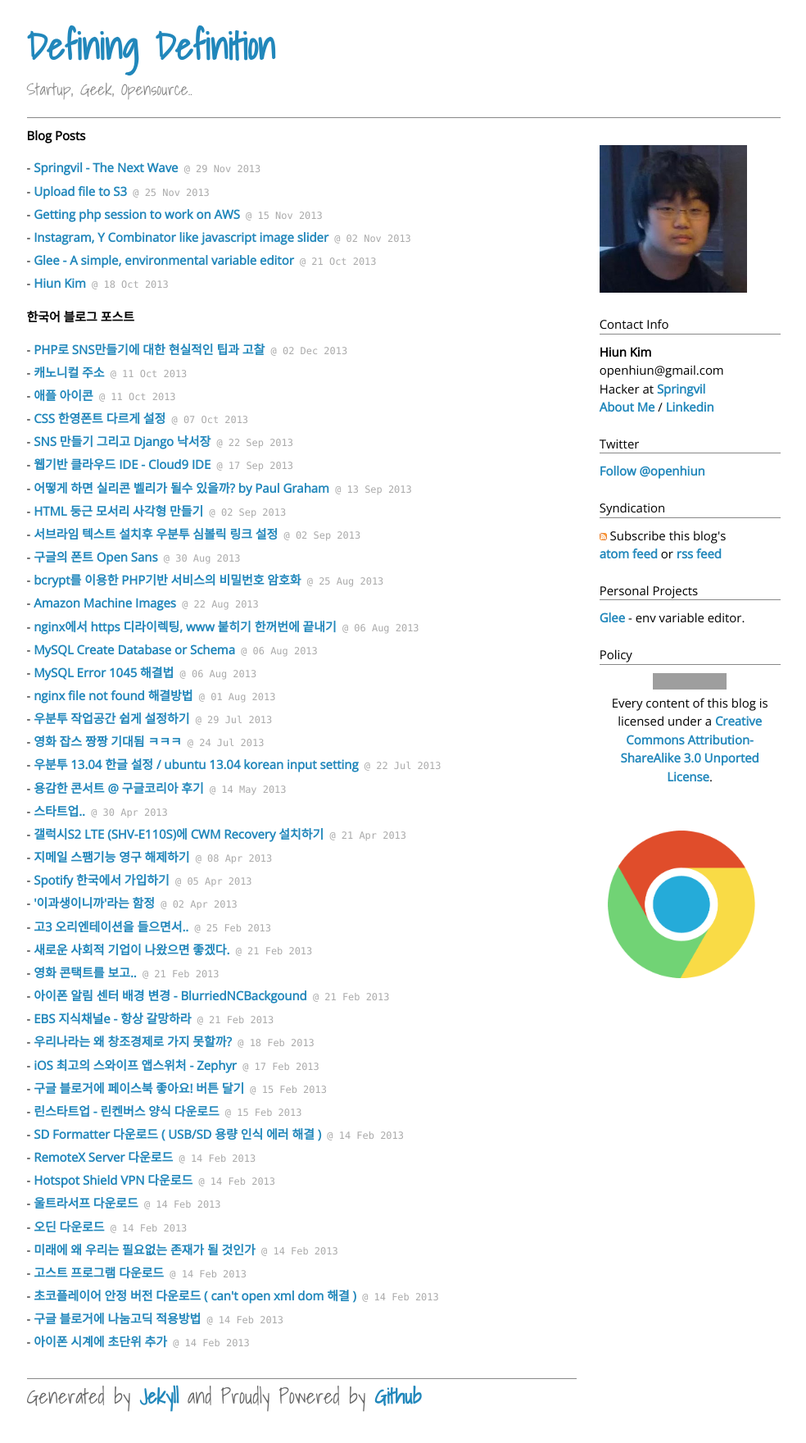
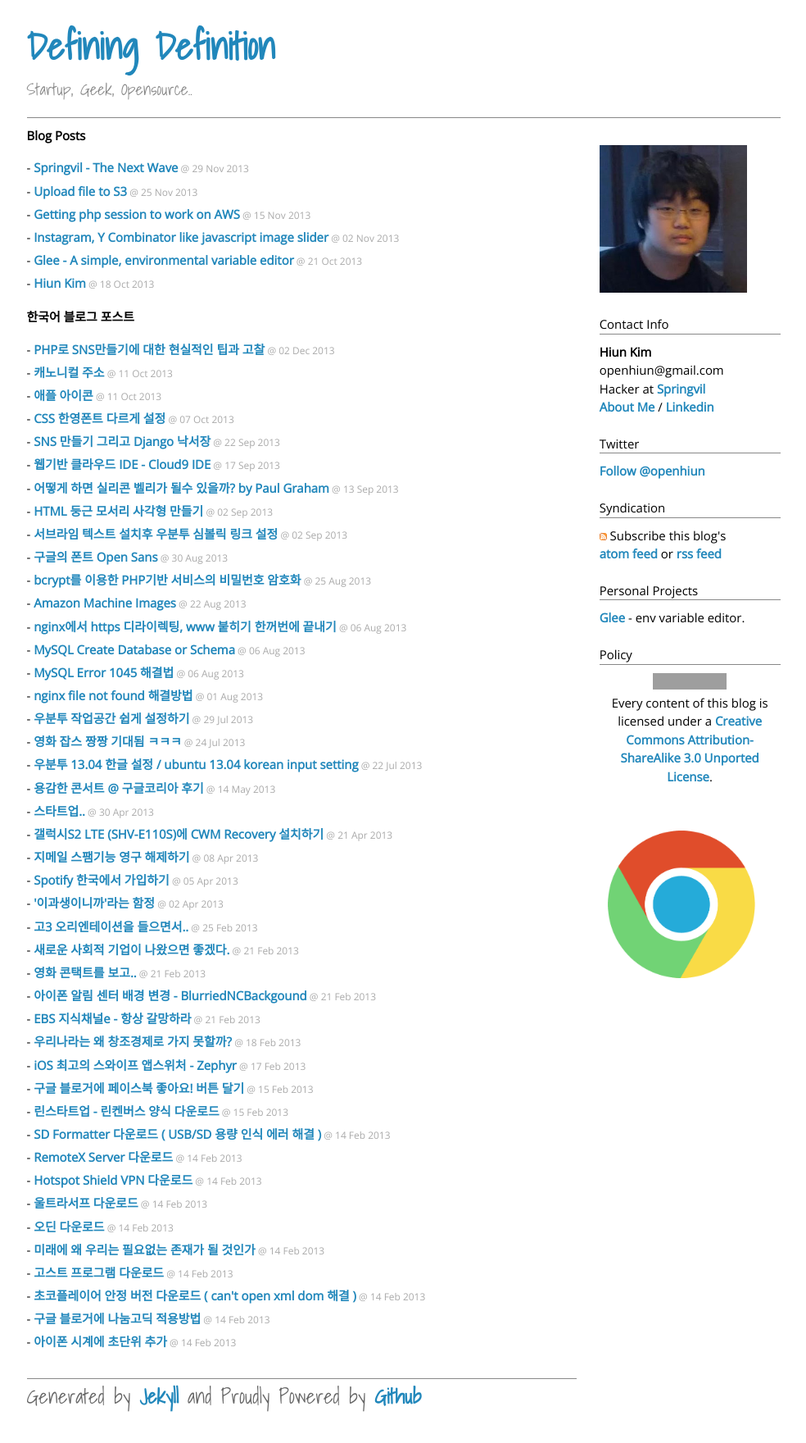
Before and after one commit to Gorski4123/openhiun.github.com, a Jekyll site: the page built from index.html, in a window 1280 px wide. Shown: the whole page at 82% size, without its empty margins (160-1144 px from the left). Built offline with Jekyll 4.4.1, drawn with Linux system fonts in a browser that asks for light colours; Markdown is read by kramdown in place of the engine named in the settings; comment, search, counter and statistics services are not loaded; grey boxes are pictures that could not be loaded.

Commit message:
Update main.css

```diff
--- a/css/main.css
+++ b/css/main.css
@@ -46,7 +46,7 @@
 
 ul.posts span {
   color: #aaa;
-  font-family: 'Lucida Console', 'Monaco', 'Courier New', monospace;
+  font-family: 'Open Sans', 'Nanum Gothic', sans-serif;
   font-size: 80%;
 }
 
@@ -205,10 +205,6 @@
   width: 24%;
 }
 
-#post-date {
-  font-family: 'Open Sans', 'Nanum Gothic', sans-serif;
-}
-
 pre {
   background-color: #272822 !important;
   color:#ffffff;
```
